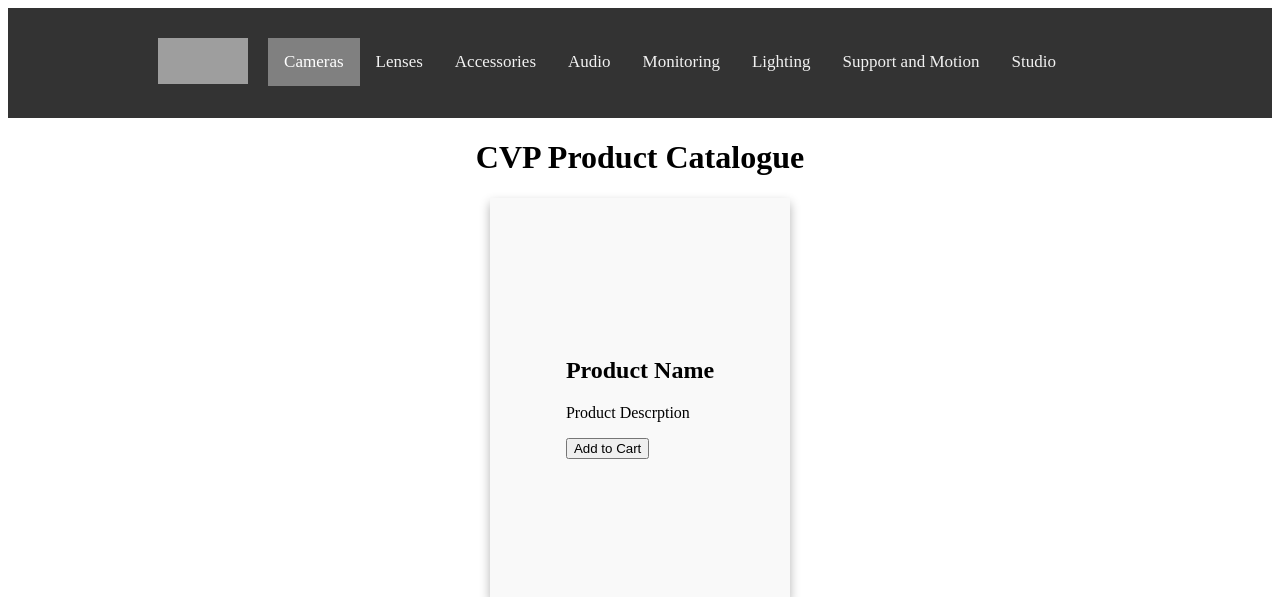
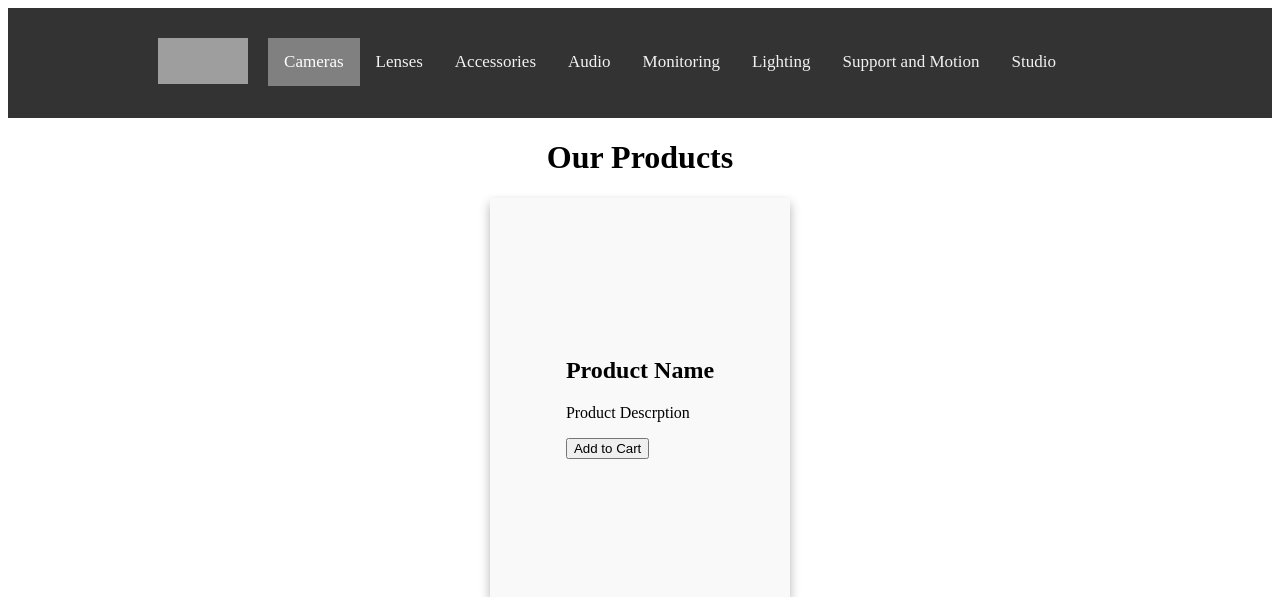
Before and after one commit to Racso1230/cvp-exercise, a PHP site: page / in a window 1280 px wide. Shown: the top 597 px of the page. Run offline with PHP 8.4, Linux system fonts and the light colour scheme; data comes from the database, SQL or seed files in the repository; grey boxes are pictures that could not be loaded.

Commit message:
working on product card changes

```diff
--- a/index.php
+++ b/index.php
@@ -1,5 +1,3 @@
-
-
 <!DOCTYPE html>
 <html lang="en">
 <head>
@@ -23,8 +21,7 @@
     <a href="https://cvp.com/department/studio">Studio</a>
     </div>
 </div>
-    <h1>CVP Product Catalogue</h1>
-
+    <h1>Our Products</h1>
     <div class = "product-card">
         <img>
         <div class = "product-desc">
--- a/static/static.css
+++ b/static/static.css
@@ -44,6 +44,8 @@ h1 {
     margin-left: -50px;
 }
 
+
+
 .product-card {
     width:300px;
     height:400px;
```
